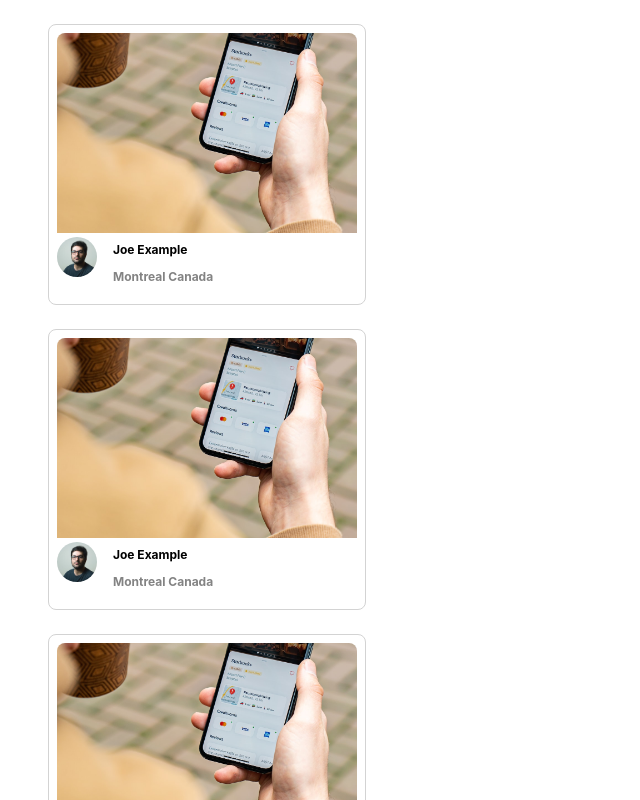
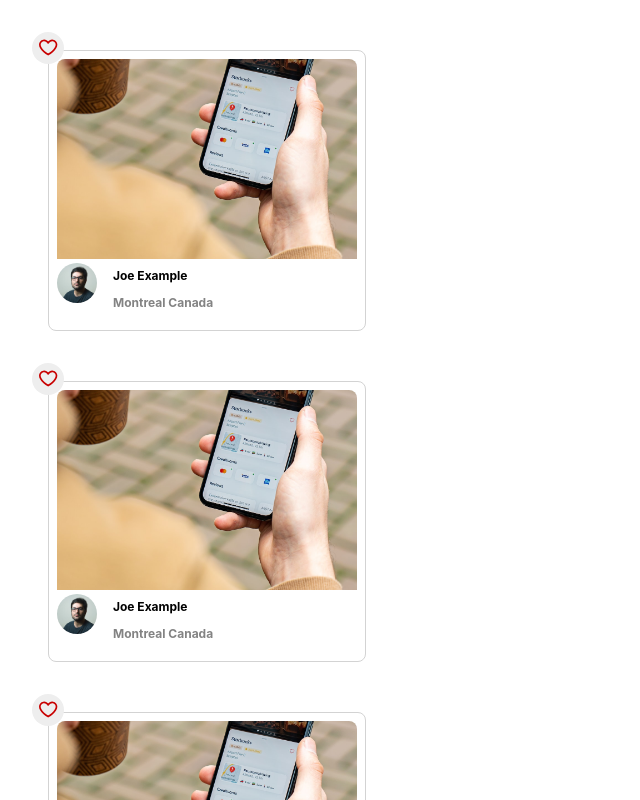
Before and after one commit to Rusgyn/PhotoLabs, a React (Create React App) app in the folder frontend/: page / in a window 1280 px wide. Shown: the top 800 px of the page, without its empty margins (0-640 px from the left). Built offline with nearby package versions, Linux system fonts and the light colour scheme; the HTML template or start-up script is replaced by a standard one.

Commit message:
Implement functionality of like the photo by adding the fave icon and use of toggle

```diff
--- a/frontend/src/App.jsx
+++ b/frontend/src/App.jsx
@@ -2,6 +2,7 @@
 
 import PhotoListItem from './components/PhotoListItem';
 import './App.scss';
+import PhotoFavButton from 'components/PhotoFavButton';
 
 const sampleDataForPhotoListItem = {
   id: "1",
@@ -28,6 +29,7 @@
   return (
     <div className="App">
       {photoNewArr}
+      <PhotoFavButton />
     </div>
   );
 };
--- a/frontend/src/components/PhotoFavButton.jsx
+++ b/frontend/src/components/PhotoFavButton.jsx
@@ -4,10 +4,15 @@
 import '../styles/PhotoFavButton.scss';
 
 function PhotoFavButton() {
+
+  const [isFave, setIsFave] = useState(false);
+
+  const faveIconToggle = () => { setIsFave(!isFave) };
+
   return (
-    <div className="photo-list__fav-icon">
+    <div className="photo-list__fav-icon" onClick={faveIconToggle}>
       <div className="photo-list__fav-icon-svg">
-        {/* Insert React */}
+        <FavIcon selected={isFave} />
       </div>
     </div>
   );
--- a/frontend/src/components/PhotoListItem.jsx
+++ b/frontend/src/components/PhotoListItem.jsx
@@ -1,6 +1,7 @@
-import React from "react";
+import React, { Fragment } from "react";
 
 import "../styles/PhotoListItem.scss"
+import PhotoFavButton from "./PhotoFavButton";
 
 const PhotoListItem = (props) => {
 
@@ -8,6 +9,8 @@
   } = props.photo;
 
   return (
+    <Fragment>
+      <PhotoFavButton />
       <div className="photo-list__item" key={id}>
         {/* Photo Details */}
         <img className="photo-list__image" src={imageSource} alt="image"></img>
@@ -26,6 +29,9 @@
         </div>
 
       </div>
+
+    </Fragment>
+
   );
 
 };
--- a/frontend/src/styles/PhotoFavButton.scss
+++ b/frontend/src/styles/PhotoFavButton.scss
@@ -1,7 +1,7 @@
 .photo-list__fav-icon {
   position: relative;
-  top: 8px;
-  right: -8px;
+  top: 8px; //45px
+  right: -8px; //-45px
   cursor: pointer;
   margin-bottom: -30px;
   border-width: 0.1px;
```
Lines whose indentation alone changed are shown as unchanged.
